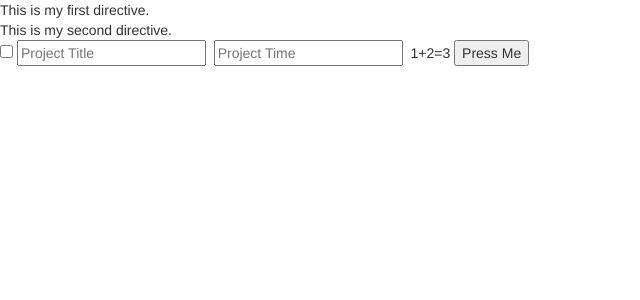
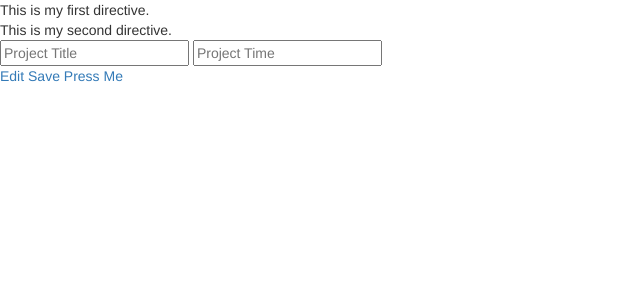
Before and after one commit to jefdewitt/jekyll_portfolio, a Jekyll site: the page built from master-log.md, in a window 1280 px wide. Shown: the top 300 px of the page, without its empty margins (0-640 px from the left). Built offline with Jekyll 4.4.1, drawn with Linux system fonts in a browser that asks for light colours.

Commit message:
adds ng-hide/ng-show directives

```diff
--- a/_layouts/angular-app.html
+++ b/_layouts/angular-app.html
@@ -12,15 +12,18 @@
   <second-element></second-element>
 
   <div ng-controller="firstCtrl">
-      <input ng-model="project.completed" type="checkbox">
-      <input ng-model="project.title" type="text" placeholder="Project Title">
-      <label>{[{ project.title }]}</label>
+      <!-- <input ng-model="project.completed" type="checkbox"> -->
+      <input ng-model="project.title" ng-hide="editing" type="text" placeholder="Project Title">
+      <label ng-show="editing">{[{ project.title }]}</label>
+
       <input ng-model="project.time" type="text" placeholder="Project Time">
       <label ng-bind="project.time">{[{ project.time }]}</label>
-      <span>
-        1+2={[{ 1+2 }]}
-      </span>
-      <button ng-click="helloWorld()">Press Me</button>
+
+      <div class='actions'>
+          <a href="" ng-click="editing = !editing">Edit</a>
+          <a href="">Save</a>
+          <a href="" ng-click="helloWorld()">Press Me</a>
+      </div>
   </div>
 
   <script src="/vendor/angular.js" type="text/javascript"></script>
```
